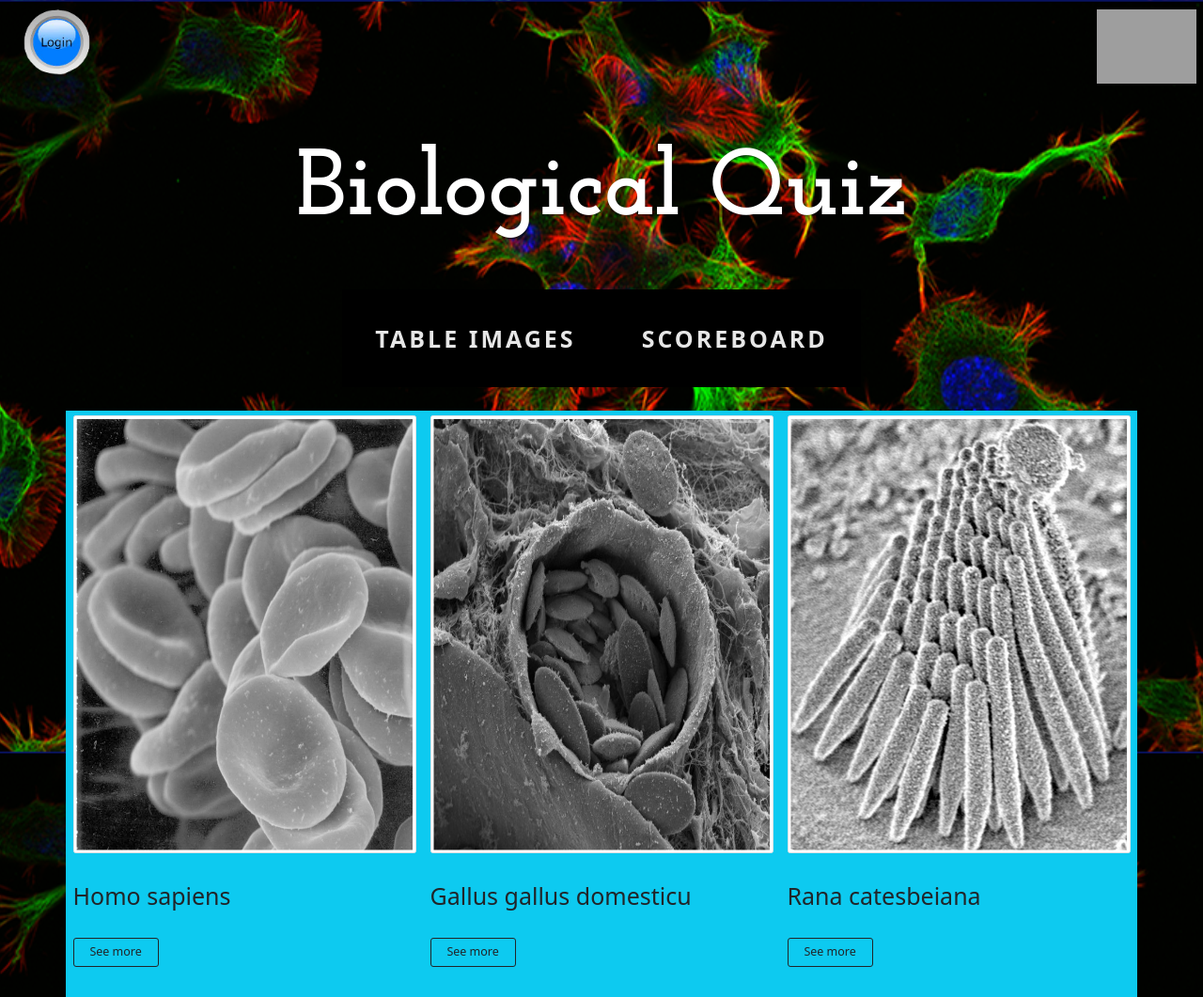
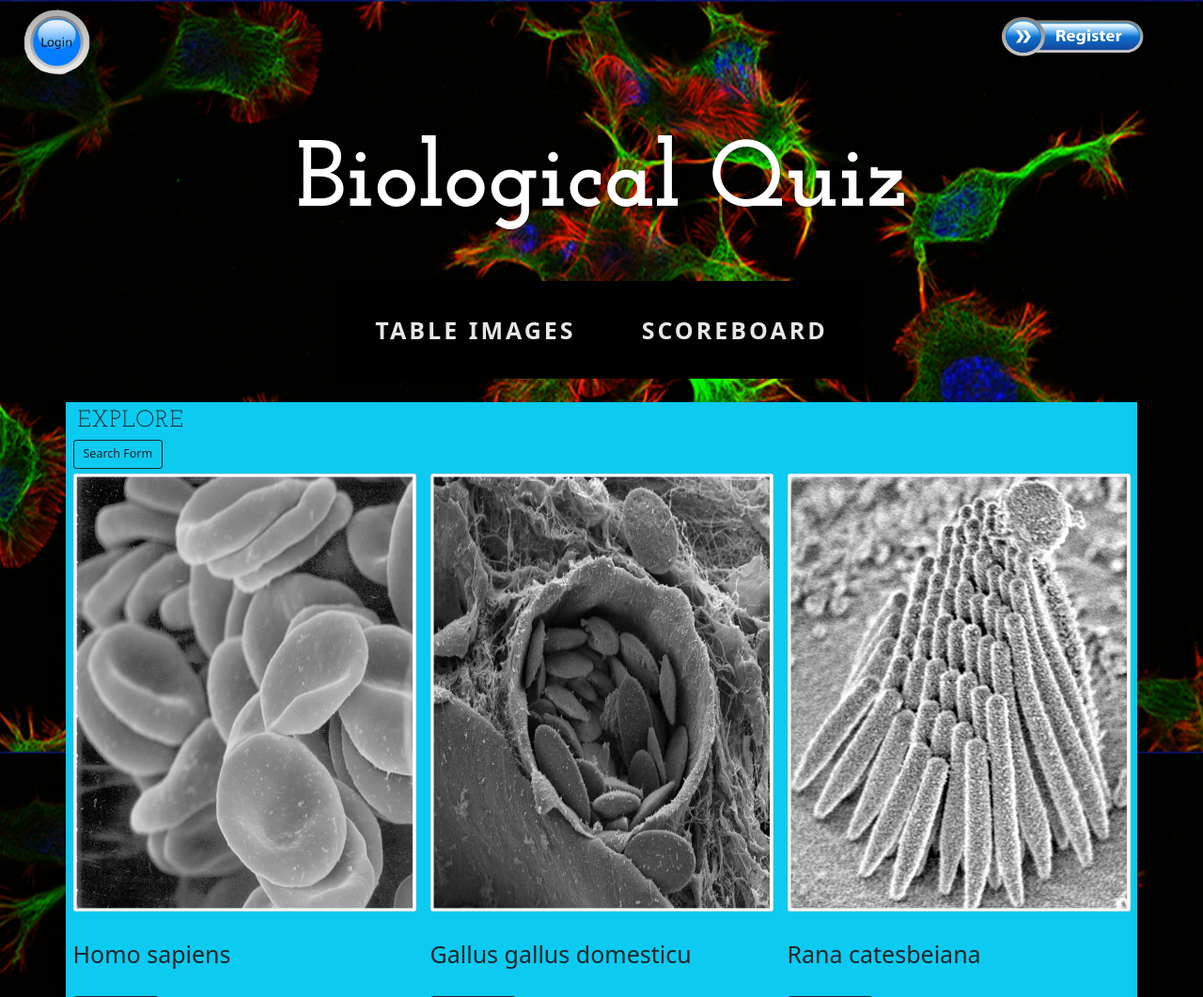
Before and after one commit to TigiGln/Quizz_bio, a Django app: page /data in a window 1280 px wide. Shown: the top 1061 px of the page at 94% size. Run offline with Django 3.2, Linux system fonts and the light colour scheme; data comes from the database, SQL or seed files in the repository; both versions use the stored data as it was after the commit; some libraries are stand-ins or nearby versions; grey boxes are pictures that could not be loaded.

Commit message:
search explore

```diff
--- a/home/templates/home/base.html
+++ b/home/templates/home/base.html
@@ -47,8 +47,8 @@
                     <div class="col-1">
                         <input type="image" id="image_login" alt="Login" src="{{ baseUrl }}/img/login.png" class="img-fluid " onclick=window.location.href="{% url 'quizz:login' %}?next={{ resquest.path }}">
                     </div>
-                    <div class="col-1">
-                        <input type="image" id="image_register" alt="Register" src="{{ baseUrl }}/img/register.jpg" class="img-fluid " onclick=window.location.href="{% url 'quizz:register' %}">
+                    <div class="col-2">
+                        <input type="image" id="image_register" alt="Register" src="{{ baseUrl }}/img/register.png" class="img-fluid w-75 h-75" onclick=window.location.href="{% url 'quizz:register' %}">
                         <!-- <button type="button" class="btn btn-lg btn-outline-success register" onclick=window.location.href="{% url 'quizz:register' %}">Register</button> -->
                     </div>
                 {% endif %}
--- a/home/templates/home/data.html
+++ b/home/templates/home/data.html
@@ -9,8 +9,27 @@
 {% endblock %}
 
 {% block body %}
-    <div class="container">
-        <div class="row d-flex justify-content-space-between bg-info" id="block_images">
+    <div class="container bg-info">
+        <h1 class = "m-2">Explore</h1>
+        <button class="btn btn-lg btn-outline-dark" type="button" onclick="show_search()">
+            Search Form
+        </button>
+            <div class="row m-2 mb-4" id="collapseForm" style="display:none;">
+                <form method="POST" >
+                    {% csrf_token %}
+                    <fieldset>
+                        <legend>Please select a search field</legend>
+                        {% for field in list_field %}
+                            <input type="radio" id="{{ field }}" name="field" value="{{ field }}" required>
+                            <label for="{{ field }}" style="color:black; font-size: 2em;">{{ field }}</label>
+                        {% endfor %}
+                    </fieldset>
+                    <input type="search" id="data_search" name="search" aria-label="Search" class="col-9 input-lg" placeholder="Search" required>
+                    <button class="btn btn-lg btn-outline-dark col-2">Search</button>
+                </form>
+                <p>{{ errors }}</p>
+            </div>
+        <div class="row d-flex justify-content-space-between" id="block_images">
             {% static "" as baseUrl %}
             {% for image in images %}
                     <div class="col-sm-4 d-inline-flex flex-column justify-content-center my-2" id={{image.image_id}}>
@@ -53,6 +72,6 @@
         var json_data = unescape("{{my_data | safe | escapejs}}");
         var baseUrl = "{{ baseUrl }}";
     </script>
-    <script src="{% static 'js/alert_box.js' %}"></script>
+    <script src="{% static 'js/gestion_explore.js' %}"></script>
 
 {% endblock %}
--- a/home/views.py
+++ b/home/views.py
@@ -20,6 +20,16 @@ def index(request):
     context = {"score": score}
     return render(request, 'home/index.html', context)
 
+def search(request_search, fields):
+    images_list = {}
+    if "microscopy" in fields:
+        images_list = Images.objects.filter(microscopy__icontains = request_search).values()
+    elif "component" in fields:
+        images_list = Images.objects.filter(component__icontains = request_search).values()
+    elif "organism" in fields:
+        images_list = Images.objects.filter(organism__icontains = request_search).values()
+    return images_list
+
 def data(request):
     """
     managing the exploration of image data in the database
@@ -31,25 +41,46 @@ def data(request):
         the template chosen for the url
     """
     score = retrieve_score(request)
-    images_list = Images.objects.all().values()
+    list_field = ["microscopy", "component", "organism"]
     list_images = []
-    for elem in range(0, len(images_list)):
-        list_images.append(images_list[elem])
-    paginator = Paginator(images_list, 6)
-    list_pages = []
-    for pages in range(1, paginator.num_pages, 5):
-        list_pages.append(pages)
-    page = request.GET.get('page')
-    try:
-        images = paginator.page(page)
-    except PageNotAnInteger:
-        #If page is not an integer, deliver first page.
-        images = paginator.page(1)
-    except EmptyPage:
-        #If page is out of range (e.g. 9999), deliver las page of results.
-        images = paginator.page(paginator.num_pages)
-    images_json = json.dumps(list_images, cls=DjangoJSONEncoder)
-    data = {"images": images, 'paginate':True, "page_paginate": list_pages, "score":score, "my_data": images_json}
+    request_search = ""
+    data = ""
+    if request.method == "POST":
+        request_search = request.POST.get('search')
+        fields = request.POST.get("field")
+        error=""
+        if fields != "":
+            images_list = search(request_search, fields)
+            if images_list == {}:
+                error = "There are no results for your search"
+            else:
+                for elem in range(0, len(images_list)):
+                    list_images.append(images_list[elem])
+        else:
+            error = "You have not checked a radio button"
+        images_json = json.dumps(list_images, cls=DjangoJSONEncoder)
+        data = {"images":images_list, "score": score, "my_data": images_json, "list_field": list_field, "errors": error}
+    else:
+        images_list = Images.objects.all().values()
+
+        for elem in range(0, len(images_list)):
+            list_images.append(images_list[elem])
+        paginator = Paginator(images_list, 6)
+        list_pages = []
+        for pages in range(1, paginator.num_pages, 5):
+            list_pages.append(pages)
+        page = request.GET.get('page')
+        try:
+            images = paginator.page(page)
+        except PageNotAnInteger:
+            #If page is not an integer, deliver first page.
+            images = paginator.page(1)
+        except EmptyPage:
+            #If page is out of range (e.g. 9999), deliver last page of results.
+            images = paginator.page(paginator.num_pages)
+        images_json = json.dumps(list_images, cls=DjangoJSONEncoder)
+        data = {"images": images, 'paginate':True, "page_paginate": list_pages, "score":score, "my_data": images_json, "list_field": list_field}
+
     return render(request, 'home/data.html', data)
 
 def score(request):
--- a/quizz/templates/quizz/quizz.html
+++ b/quizz/templates/quizz/quizz.html
@@ -34,7 +34,7 @@
             {% endfor %}
             <div class="row m-3 d-flex">
                 <div class="col-1  justify-centent-center">
-                    <input class="btn-lg btn-outline-dark rounded-fill shadow mx-2" style="font-size: 1em; padding: 10px;" type="submit" value="Next">
+                    <input class="btn btn-lg btn-outline-dark rounded-fill shadow mx-2" style="font-size: 1em; padding: 10px;" type="submit" value="Next">
                 </div>
             </div>
             <input class="visually-hidden" type="hidden" value="{{ random }}" name="answer_preview" id="answerCorrect">
--- a/quizz/templates/registration/login.html
+++ b/quizz/templates/registration/login.html
@@ -12,8 +12,9 @@
         {% endif %}
         <form method="post">
             {% csrf_token %}
+            <h1 class="my-3">Login</h1>
             <table>
-                <tr style="font-size:large;">
+                <tr class="mb-3" style="font-size:large;">
                     <td>{{ form.username.label_tag }}</td>
                     <td>{{ form.username }}</td>
                 </tr>
--- a/quizz/views.py
+++ b/quizz/views.py
@@ -134,8 +134,6 @@ def quizz(request):
         answer = request.POST.get('answer_preview')
         question_points = request.POST.get('question_points')
         score_change(request, response, answer, question_points)
-        info= "score modifié"
-        context["info"] = info
     if mode == "microscopy" or mode == "component" or mode == "mixed":
         if mode == "mixed":
             index = random.randint(1, 2)
--- a/static/js/alert_box.js
+++ /dev/null
@@ -1,89 +0,0 @@
-listImages = JSON.parse(json_data);
-
-function display_box(buttonImage)
-{
-    id = parseInt(buttonImage.id.split('_')[2])
-    var modalContainer = document.createElement("div");
-    modalContainer.setAttribute("id", "modal");
-    if(id/3 > 1)
-    {
-        console.log("hello");
-        modalContainer.className += "align-self-center";
-        console.log(modalContainer.style);
-
-    }
-    var customBox = document.createElement("div");
-    customBox.className = "custom_box";
-    var customBoxRow = document.createElement("div");
-    customBoxRow.className="row";
-    var customBoxCol1 = document.createElement("div");
-    customBoxCol1.className="col-6";
-    customBoxRow.appendChild(customBoxCol1);
-    var customBoxCol2 = document.createElement("div");
-    customBoxCol2.className="col-6";
-    customBoxRow.appendChild(customBoxCol2);
-
-
-    customBoxCol1.innerHTML = "<img src='" + baseUrl + "/media/" + listImages[id-1]['image_name'] + ".jpg' class='img_container img-fluid img-thumbnail w-100 h-100' alt='Non'>"
-    customBoxCol2.innerHTML += "<h3>Microscopy:</h3>";
-    customBoxCol2.innerHTML += "<p>" +  listImages[id-1]['microscopy'] + "<p>";
-    customBoxCol2.innerHTML += "<h3>Description:</h3>";
-    customBoxCol2.innerHTML += "<p>" +  listImages[id-1]['description'] + "<p>";
-    if(listImages[id-1]['cell_type'] != "None")
-    {
-        customBoxCol2.innerHTML += "<h3>Cell type:</h3>";
-        customBoxCol2.innerHTML += "<p>" +  listImages[id-1]['cell_type'] + "<p>";
-    }
-    if(listImages[id-1]['component'] != "None")
-    {
-        customBoxCol2.innerHTML += "<h3>Component:</h3>";
-        customBoxCol2.innerHTML += "<p>" +  listImages[id-1]['component'] + "<p>";
-    }
-    if(listImages[id-1]['organism'] != "None")
-    {
-        customBoxCol2.innerHTML += "<h3>Organism:</h3>";
-        customBoxCol2.innerHTML += "<p>" +  listImages[id-1]['organism'] + "<p>";
-    }
-    if(listImages[id-1]['organism'] != "None")
-    {
-        customBoxCol2.innerHTML += "<h3>DOI:</h3>";
-        customBoxCol2.innerHTML += "<p>" +  listImages[id-1]['doi'] + "<p>";
-    }
-
-    customBoxRow.innerHTML += "<button id='modal_close' class='btn btn-lg btn-outline-dark w-25 my-3'>Close</button>";
-    modalShow(modalContainer, customBox, customBoxRow);
-}
-
-function modalShow(modalContainer, customBox, customBoxRow)
-{
-    var imagesContainer = document.getElementById("block_images");
-    list_buttons = document.getElementsByClassName("See");
-    customBox.appendChild(customBoxRow);
-    modalContainer.appendChild(customBox);
-    imagesContainer.appendChild(modalContainer);
-    for (button of list_buttons)
-    {
-        button.setAttribute("disabled", true);
-    }
-    var modal_close = document.getElementById('modal_close');
-    location.href= "#modal";
-    modal_close.addEventListener('click', function() {
-        modalClose(modalContainer, list_buttons, imagesContainer);
-    });
-
-}
-
-function modalClose(modalContainer, list_buttons, imagesContainer)
-{
-    for (button of list_buttons)
-    {
-        button.removeAttribute("disabled");
-    }
-    while(modalContainer.hasChildNodes())
-    {
-
-        modalContainer.removeChild(modalContainer.firstChild);
-
-    }
-    imagesContainer.removeChild(modalContainer);
-}
--- /dev/null
+++ b/static/js/gestion_explore.js
@@ -0,0 +1,161 @@
+listImages = JSON.parse(json_data);
+
+
+function display_box(buttonImage)
+/*
+management of the dialogue box allowing to visualize the information of the image
+
+:parameter:
+    buttonImage: HTML object
+        retrieves the clicked button
+
+:return:
+    the dialogue box with the information
+*/
+{
+    id=""
+    //Retrieve the id of the image corresponding to the clicked button
+    for (Img of listImages)
+    {
+
+        if(Img.image_id == parseInt(buttonImage.id.split('_')[2]))
+        {
+            console.log(Img)
+            id = listImages.indexOf(Img)
+        }
+    }
+    console.log(id)
+    var modalContainer = document.createElement("div");
+    modalContainer.setAttribute("id", "modal");
+    if(id <= listImages.length/3)
+    {
+        modalContainer.className += "align-self-start";
+    }
+    else if(id >= listImages.length/3 && id <= listImages.length/3 * 2)
+    {
+        modalContainer.className += "align-self-center";
+    }
+    else
+    {
+        modalContainer.className += "align-self-end";
+    }
+    var customBox = document.createElement("div");
+    customBox.className = "custom_box";
+    var customBoxRow = document.createElement("div");
+    customBoxRow.className="row";
+    var customBoxCol1 = document.createElement("div");
+    customBoxCol1.className="col-6";
+    customBoxRow.appendChild(customBoxCol1);
+    var customBoxCol2 = document.createElement("div");
+    customBoxCol2.className="col-6";
+    customBoxRow.appendChild(customBoxCol2);
+
+    //add informations in the structure of the dialogue box
+    customBoxCol1.innerHTML = "<img src='" + baseUrl + "/media/" + listImages[id]['image_name'] + ".jpg' class='img_container img-fluid img-thumbnail w-100 h-100' alt='Non'>"
+    customBoxCol2.innerHTML += "<h3>Microscopy:</h3>";
+    customBoxCol2.innerHTML += "<p>" +  listImages[id]['microscopy'] + "<p>";
+    customBoxCol2.innerHTML += "<h3>Description:</h3>";
+    customBoxCol2.innerHTML += "<p>" +  listImages[id]['description'] + "<p>";
+    if(listImages[id]['cell_type'] != "None")
+    {
+        customBoxCol2.innerHTML += "<h3>Cell type:</h3>";
+        customBoxCol2.innerHTML += "<p>" +  listImages[id]['cell_type'] + "<p>";
+    }
+    if(listImages[id]['component'] != "None")
+    {
+        customBoxCol2.innerHTML += "<h3>Component:</h3>";
+        customBoxCol2.innerHTML += "<p>" +  listImages[id]['component'] + "<p>";
+    }
+    if(listImages[id]['organism'] != "None")
+    {
+        customBoxCol2.innerHTML += "<h3>Organism:</h3>";
+        customBoxCol2.innerHTML += "<p>" +  listImages[id]['organism'] + "<p>";
+    }
+    if(listImages[id]['organism'] != "None")
+    {
+        customBoxCol2.innerHTML += "<h3>DOI:</h3>";
+        customBoxCol2.innerHTML += "<p>" +  listImages[id]['doi'] + "<p>";
+    }
+
+    customBoxRow.innerHTML += "<button id='modal_close' class='btn btn-lg btn-outline-dark w-25 my-3'>Close</button>";
+    modalShow(modalContainer, customBox, customBoxRow);
+}
+
+function modalShow(modalContainer, customBox, customBoxRow)
+/*
+creation of the div and its children for the display of information
+
+:parameter:
+    modalContainer: HTML object
+        div created
+    customBox: HTML object
+        child of modalContainer
+    customBoxRow: HTML object
+        child of customBox
+*/
+{
+    var imagesContainer = document.getElementById("block_images");
+    list_buttons = document.getElementsByClassName("See");
+    customBox.appendChild(customBoxRow);
+    modalContainer.appendChild(customBox);
+    imagesContainer.appendChild(modalContainer);
+    //disabled the buttons when the box is open
+    for (button of list_buttons)
+    {
+        button.setAttribute("disabled", true);
+    }
+    var modal_close = document.getElementById('modal_close');
+    location.href= "#modal";
+    modal_close.addEventListener('click', function() {
+        modalClose(modalContainer, list_buttons, imagesContainer);
+    });
+
+}
+
+function modalClose(modalContainer, list_buttons, imagesContainer)
+/*
+remove of the div and its children
+
+:parameter:
+    modalContainer: HTML object
+        div created
+    list_buttons: list of HTML objects
+        set of button
+    imagesContainer: HTML object
+       div containing all the images
+*/
+{
+    //reactivation of the buttons after closing the dialogue box
+    for (button of list_buttons)
+    {
+        button.removeAttribute("disabled");
+    }
+    while(modalContainer.hasChildNodes())
+    {
+
+        modalContainer.removeChild(modalContainer.firstChild);
+
+    }
+    imagesContainer.removeChild(modalContainer);
+}
+
+
+
+function show_search()
+/*
+display management of the search div
+
+:parameter:
+    None
+*/
+{
+    var search = document.getElementById("collapseForm");
+    if(search.style.display === "flex")
+    {
+        search.style.display = "none"
+    }
+    else
+    {
+        search.style.display = "flex"
+    }
+}
```
Also changed, not shown: db.sqlite3, static/css/alert_box.css (line endings or trailing spaces), static/img/register.png (added).
